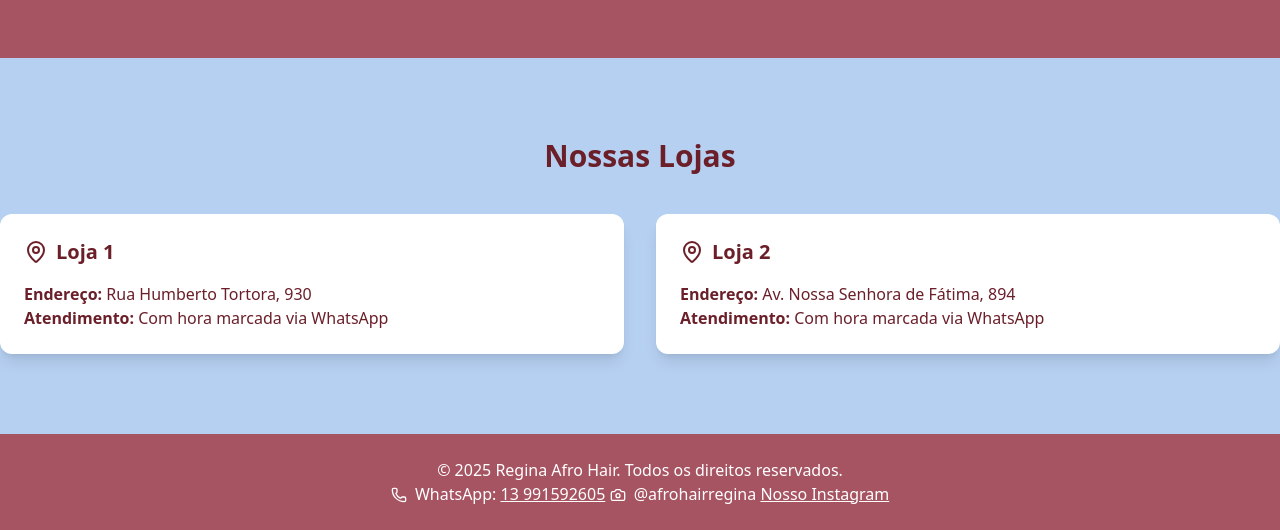
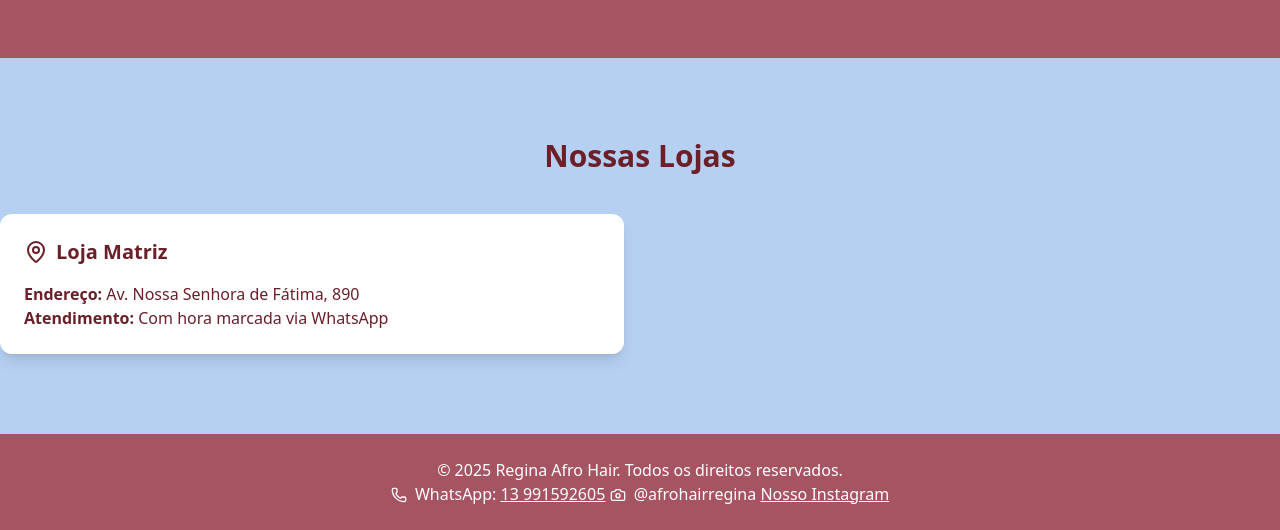
Before and after one commit to rafokez/reginaafrohair, a plain HTML site: page index.html in a window 1280 px wide. Shown: the part 3605-4135 px from the top of the page. Drawn offline with nearby package versions, Linux system fonts and the light colour scheme.

Commit message:
fourht commit

```diff
--- a/index.html
+++ b/index.html
@@ -237,17 +237,9 @@
                 <div class="bg-white p-6 rounded-xl shadow-lg">
                     <div class="flex items-center mb-4">
                         <i data-lucide="map-pin" class="w-6 h-6 mr-2"></i>
-                        <h4 class="text-xl font-semibold">Loja 1</h4>
+                        <h4 class="text-xl font-semibold">Loja Matriz</h4>
                     </div>
-                    <p><strong>Endereço:</strong> Rua Humberto Tortora, 930</p>
-                    <p><strong>Atendimento:</strong> Com hora marcada via WhatsApp</p>
-                </div>
-                <div class="bg-white p-6 rounded-xl shadow-lg">
-                    <div class="flex items-center mb-4">
-                        <i data-lucide="map-pin" class="w-6 h-6 mr-2"></i>
-                        <h4 class="text-xl font-semibold">Loja 2</h4>
-                    </div>
-                    <p><strong>Endereço:</strong> Av. Nossa Senhora de Fátima, 894</p>
+                    <p><strong>Endereço:</strong> Av. Nossa Senhora de Fátima, 890</p>
                     <p><strong>Atendimento:</strong> Com hora marcada via WhatsApp</p>
                 </div>
             </div>
```
